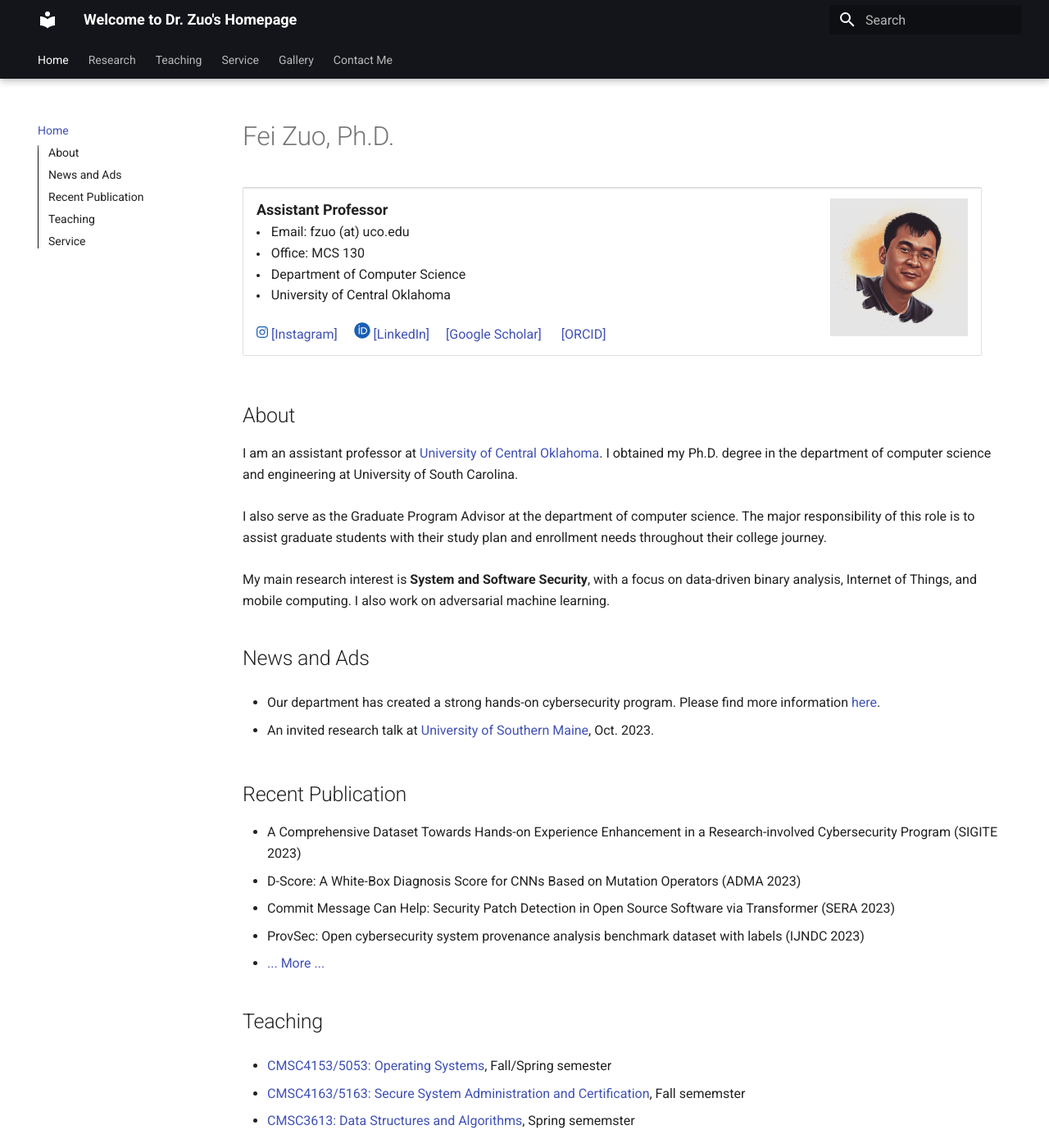
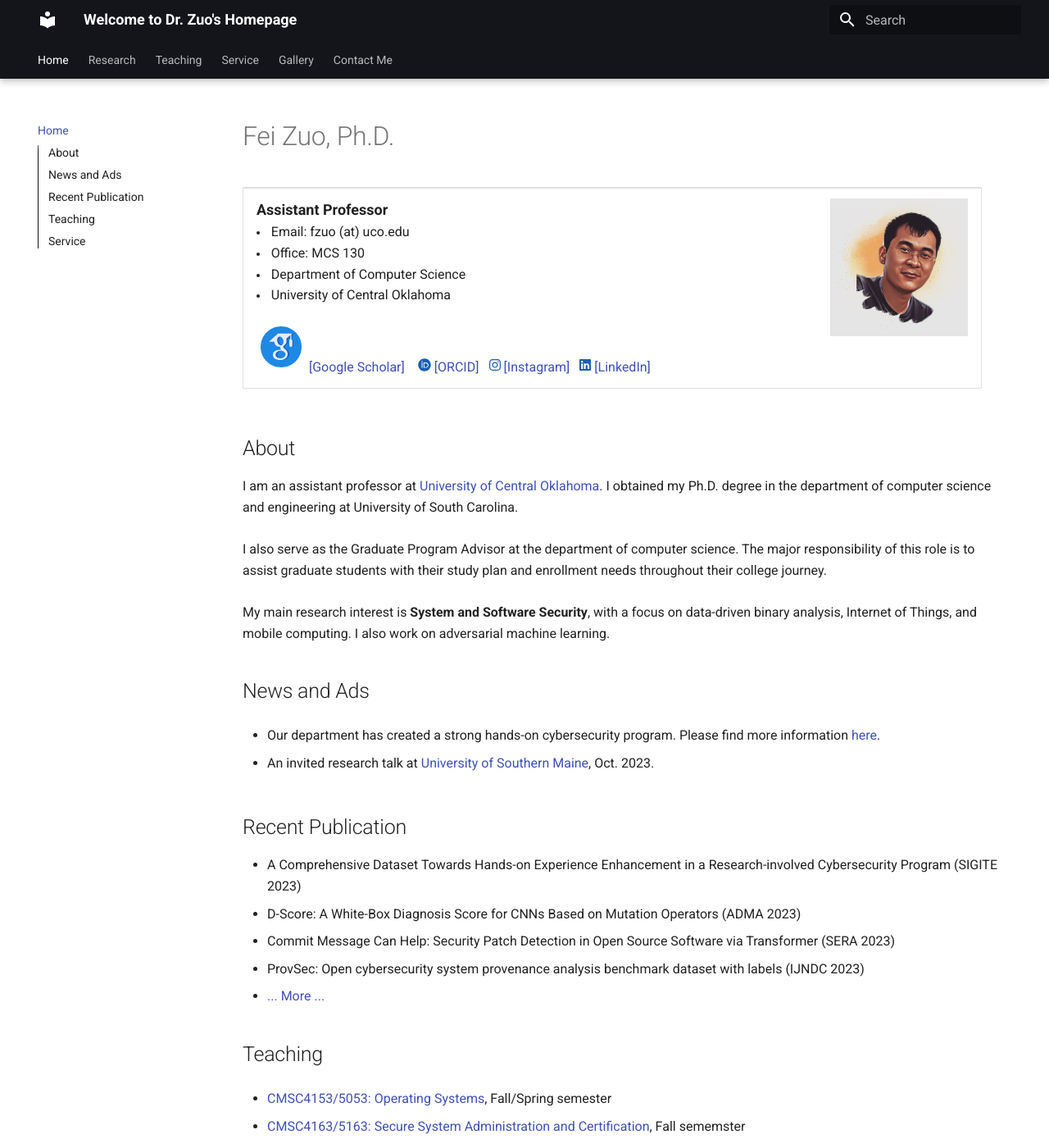
Before and after one commit to fzuo/homepage, an MkDocs documentation site: the page built from docs/index.md, in a window 1280 px wide and 1400 px high. Shown: the whole window at 82% size. Built offline with MkDocs 1.6.1 and Material for MkDocs 9.7.7, drawn with Linux system fonts in a browser that asks for light colours; some of the changed lines change nothing that is shown.

Commit message:
Updating files

```diff
--- a/docs/index.md
+++ b/docs/index.md
@@ -20,15 +20,19 @@
 
 <br> <font size=3>
 
+<img src="../pics/icons8-google-scholar.svg" width="60" alt="Scholar">
+<a href="https://scholar.google.com/citations?hl=en&user=PCRl368AAAAJ">[Google Scholar]</a> &ensp;
+
+<svg xmlns="http://www.w3.org/2000/svg" height="1em" viewBox="0 0 512 512"><!--! Font Awesome Free 6.4.2 by @fontawesome - https://fontawesome.com License - https://fontawesome.com/license (Commercial License) Copyright 2023 Fonticons, Inc. --><style>svg{fill:#1a5fb4}</style><path d="M294.75 188.19h-45.92V342h47.47c67.62 0 83.12-51.34 83.12-76.91 0-41.64-26.54-76.9-84.67-76.9zM256 8C119 8 8 119 8 256s111 248 248 248 248-111 248-248S393 8 256 8zm-80.79 360.76h-29.84v-207.5h29.84zm-14.92-231.14a19.57 19.57 0 1 1 19.57-19.57 19.64 19.64 0 0 1-19.57 19.57zM300 369h-81V161.26h80.6c76.73 0 110.44 54.83 110.44 103.85C410 318.39 368.38 369 300 369z"/></svg>
+<a href="https://orcid.org/0000-0001-8902-1753">[ORCID]</a>&ensp;
+
 <svg xmlns="http://www.w3.org/2000/svg" height="1em" viewBox="0 0 448 512"><!--! Font Awesome Free 6.4.2 by @fontawesome - https://fontawesome.com License - https://fontawesome.com/license (Commercial License) Copyright 2023 Fonticons, Inc. --><style>svg{fill:#1a5fb4}</style><path d="M224.1 141c-63.6 0-114.9 51.3-114.9 114.9s51.3 114.9 114.9 114.9S339 319.5 339 255.9 287.7 141 224.1 141zm0 189.6c-41.1 0-74.7-33.5-74.7-74.7s33.5-74.7 74.7-74.7 74.7 33.5 74.7 74.7-33.6 74.7-74.7 74.7zm146.4-194.3c0 14.9-12 26.8-26.8 26.8-14.9 0-26.8-12-26.8-26.8s12-26.8 26.8-26.8 26.8 12 26.8 26.8zm76.1 27.2c-1.7-35.9-9.9-67.7-36.2-93.9-26.2-26.2-58-34.4-93.9-36.2-37-2.1-147.9-2.1-184.9 0-35.8 1.7-67.6 9.9-93.9 36.1s-34.4 58-36.2 93.9c-2.1 37-2.1 147.9 0 184.9 1.7 35.9 9.9 67.7 36.2 93.9s58 34.4 93.9 36.2c37 2.1 147.9 2.1 184.9 0 35.9-1.7 67.7-9.9 93.9-36.2 26.2-26.2 34.4-58 36.2-93.9 2.1-37 2.1-147.8 0-184.8zM398.8 388c-7.8 19.6-22.9 34.7-42.6 42.6-29.5 11.7-99.5 9-132.1 9s-102.7 2.6-132.1-9c-19.6-7.8-34.7-22.9-42.6-42.6-11.7-29.5-9-99.5-9-132.1s-2.6-102.7 9-132.1c7.8-19.6 22.9-34.7 42.6-42.6 29.5-11.7 99.5-9 132.1-9s102.7-2.6 132.1 9c19.6 7.8 34.7 22.9 42.6 42.6 11.7 29.5 9 99.5 9 132.1s2.7 102.7-9 132.1z"/></svg>
+<a href="https://www.instagram.com/baimafujinji/">[Instagram]</a>&ensp;
 
-<a href="https://www.instagram.com/baimafujinji/">[Instagram]</a>&emsp;
+<svg xmlns="http://www.w3.org/2000/svg" height="1em" viewBox="0 0 448 512"><!--! Font Awesome Free 6.4.2 by @fontawesome - https://fontawesome.com License - https://fontawesome.com/license (Commercial License) Copyright 2023 Fonticons, Inc. --><style>svg{fill:#1a5fb4}</style><path d="M416 32H31.9C14.3 32 0 46.5 0 64.3v383.4C0 465.5 14.3 480 31.9 480H416c17.6 0 32-14.5 32-32.3V64.3c0-17.8-14.4-32.3-32-32.3zM135.4 416H69V202.2h66.5V416zm-33.2-243c-21.3 0-38.5-17.3-38.5-38.5S80.9 96 102.2 96c21.2 0 38.5 17.3 38.5 38.5 0 21.3-17.2 38.5-38.5 38.5zm282.1 243h-66.4V312c0-24.8-.5-56.7-34.5-56.7-34.6 0-39.9 27-39.9 54.9V416h-66.4V202.2h63.7v29.2h.9c8.9-16.8 30.6-34.5 62.9-34.5 67.2 0 79.7 44.3 79.7 101.9V416z"/></svg>
+<a href="https://www.linkedin.com/in/fei-zuo-284719119/">[LinkedIn]</a>&ensp;
 
-<svg xmlns="http://www.w3.org/2000/svg" height="1.25em" viewBox="0 0 512 512"><!--! Font Awesome Free 6.4.2 by @fontawesome - https://fontawesome.com License - https://fontawesome.com/license (Commercial License) Copyright 2023 Fonticons, Inc. --><style>svg{fill:#1a5fb4}</style><path d="M294.75 188.19h-45.92V342h47.47c67.62 0 83.12-51.34 83.12-76.91 0-41.64-26.54-76.9-84.67-76.9zM256 8C119 8 8 119 8 256s111 248 248 248 248-111 248-248S393 8 256 8zm-80.79 360.76h-29.84v-207.5h29.84zm-14.92-231.14a19.57 19.57 0 1 1 19.57-19.57 19.64 19.64 0 0 1-19.57 19.57zM300 369h-81V161.26h80.6c76.73 0 110.44 54.83 110.44 103.85C410 318.39 368.38 369 300 369z"/></svg>
-<a href="https://www.linkedin.com/in/fei-zuo-284719119/">[LinkedIn]</a>&emsp;
-
-<a href="https://scholar.google.com/citations?hl=en&user=PCRl368AAAAJ">[Google Scholar]</a> &emsp;
-<a href="https://orcid.org/0000-0001-8902-1753">[ORCID]</a>&emsp; </font>
+</font>
 
 </td>
 
```
Also changed, not shown: docs/pics/icons8-google-scholar.svg (added).
